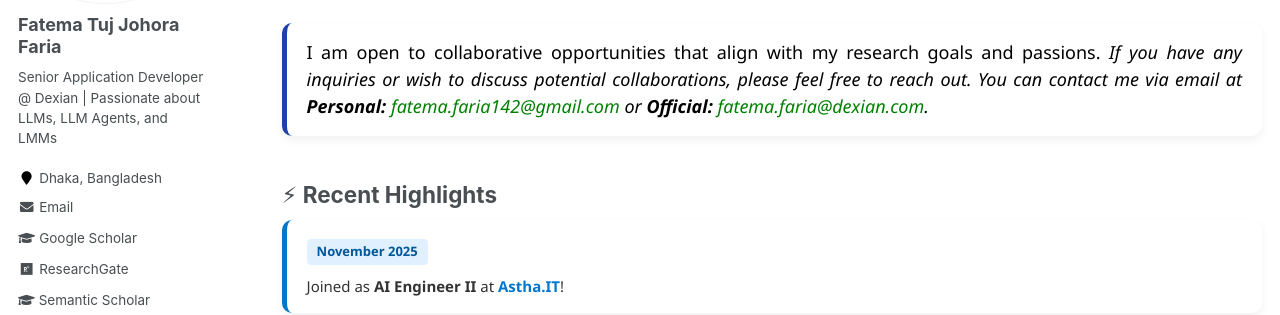
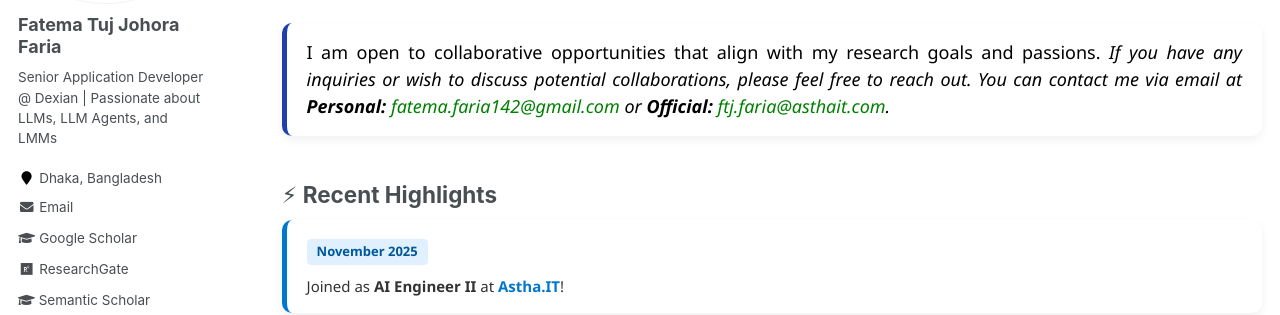
Before and after one commit to fatemafaria142/fatemafaria142.github.io, a Jekyll site: the page built from _pages/about.md, in a window 1280 px wide and 900 px high, scrolled down 837 px. Shown: the part 166-481 px from the top of the window. Built offline with Jekyll 4.4.1, drawn with Linux system fonts in a browser that asks for light colours; some web fonts are replaced.

Commit message:
Update about

```diff
--- a/_pages/about.md
+++ b/_pages/about.md
@@ -230,7 +230,7 @@ redirect_from:
       <em>
         If you have any inquiries or wish to discuss potential collaborations, please feel free to reach out. You can contact me via email at
         <b>Personal:</b> <a href="mailto:fatema.faria142@gmail.com" style="color:green; text-decoration:none;">fatema.faria142@gmail.com</a> or
-        <b>Official:</b> <a href="mailto:fatema.faria@dexian.com" style="color:green; text-decoration:none;">fatema.faria@dexian.com</a>.
+        <b>Official:</b> <a href="mailto:ftj.faria@asthait.com" style="color:green; text-decoration:none;">ftj.faria@asthait.com</a>.
       </em>
     </p>
   </div>
```
